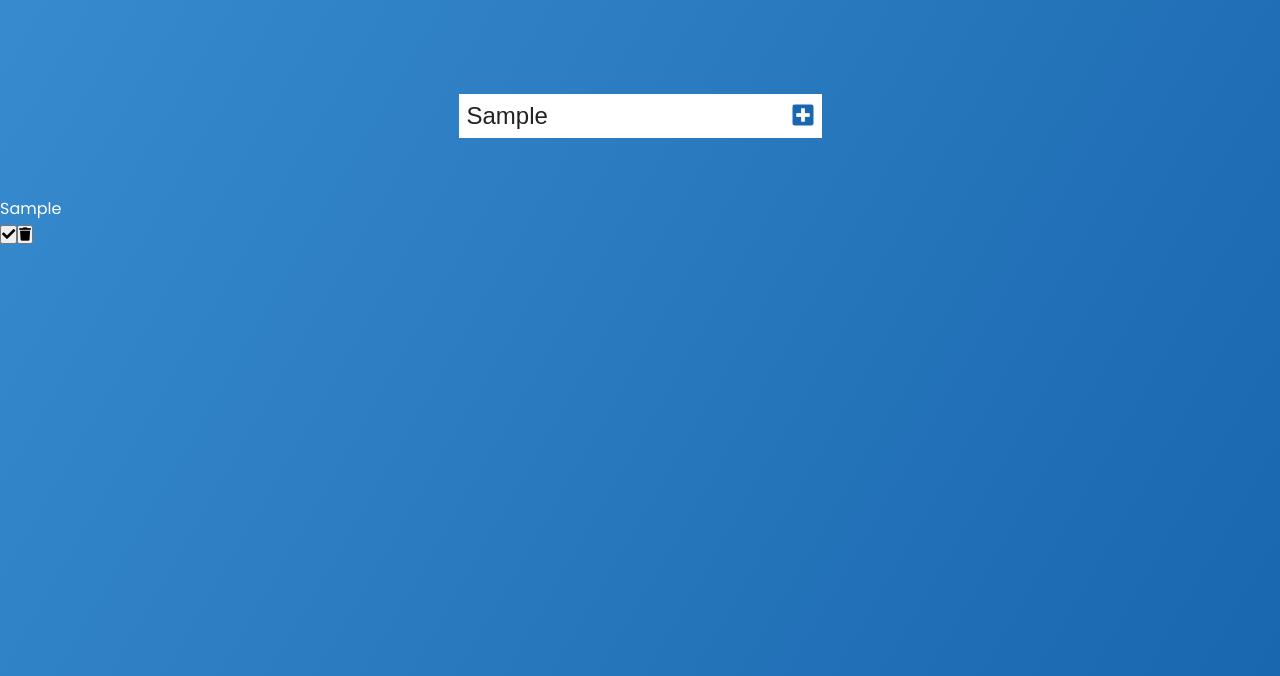
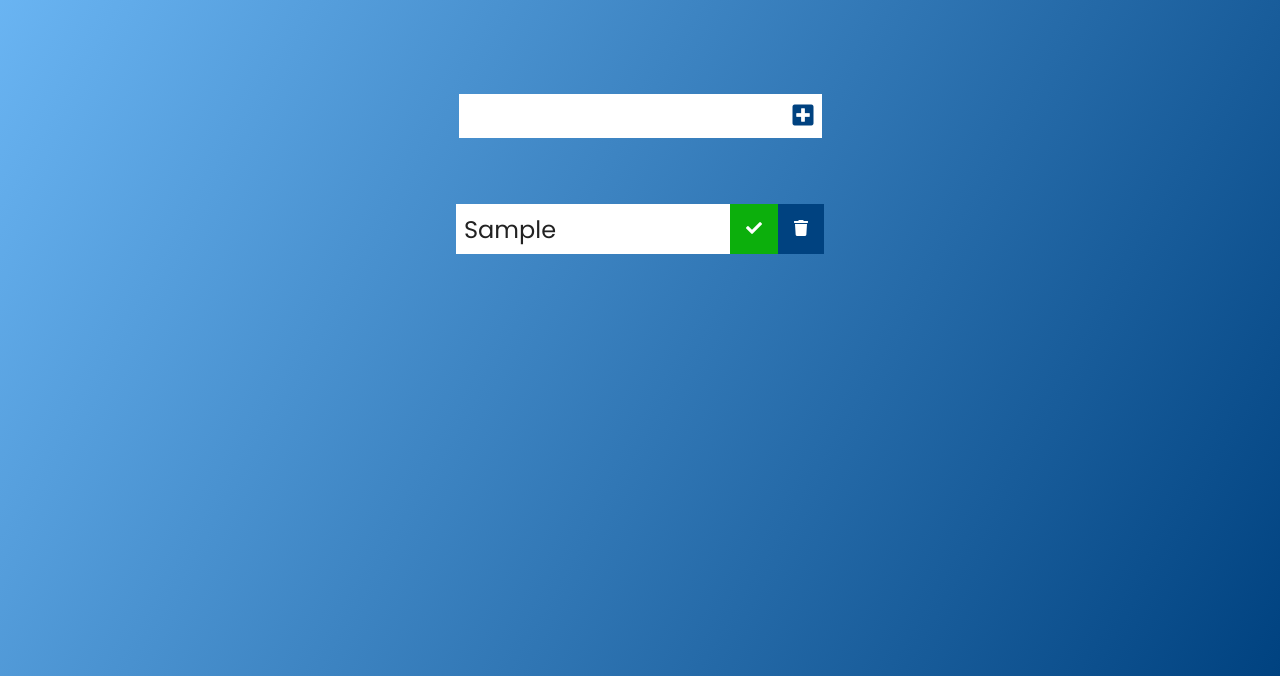
Before and after one commit to Schlickmann/get-shit-done-todo-list, a plain HTML site: page index.html in a window 1280 px wide. Both pictures are taken after typing "Sample" into the empty fields and a click on the button 803 px from the left and 240 px from the top of the page. Shown: the part 124-800 px from the top of the page. Drawn offline with Linux system fonts and the light colour scheme.

Commit message:
styling todo item and clearing todo input

```diff
--- a/script.js
+++ b/script.js
@@ -38,6 +38,9 @@ function addTodo(event) {
   // Append to TodoDiv
   todoDiv.appendChild(deleteButton);
 
-  // Append to TodoList
+  // Append to todo-list
   todoList.appendChild(todoDiv);
+
+  // Clear todo-input
+  todoInput.value = "";
 }
--- a/style.css
+++ b/style.css
@@ -6,7 +6,7 @@
 }
 
 body {
-  background-image: linear-gradient(120deg, #398ccf, #1967af);
+  background-image: linear-gradient(120deg, #6eb9f7, #004280);
   color: #fff;
   font-family: "Poppins", sans-serif;
   min-height: 100vh;
@@ -38,13 +38,56 @@ form input {
 }
 
 form button {
-  color: #1967af;
+  color: #004280;
   background-color: #fff;
   cursor: pointer;
   transition: all 0.3s ease;
 }
 
 form button:hover {
-  background-color: #1967af;
+  background-color: #004280;
   color: #fff;
 }
+
+.todo-container {
+  display: flex;
+  justify-content: center;
+  align-items: center;
+}
+
+.todo-list {
+  list-style: none;
+  min-width: 30%;
+}
+
+.todo {
+  margin: 0.5rem;
+  background-color: #fff;
+  color: #222;
+  font-size: 1.5rem;
+  display: flex;
+  justify-content: space-between;
+  align-items: center;
+}
+
+.todo li {
+  flex: 1;
+}
+
+.delete-btn,
+.complete-btn {
+  background-color: #004280;
+  color: #fff;
+  border: none;
+  padding: 1rem;
+  cursor: pointer;
+  font-size: 1rem;
+}
+
+.complete-btn {
+  background-color: rgb(12, 175, 12);
+}
+
+.todo-item {
+  padding: 0rem 0.5rem;
+}
```
